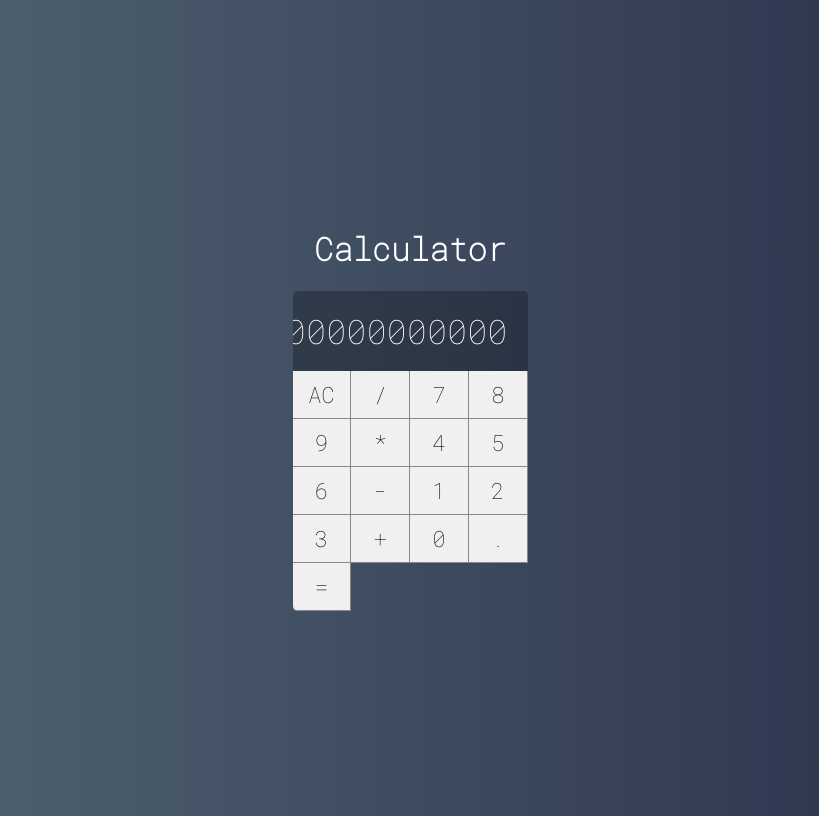
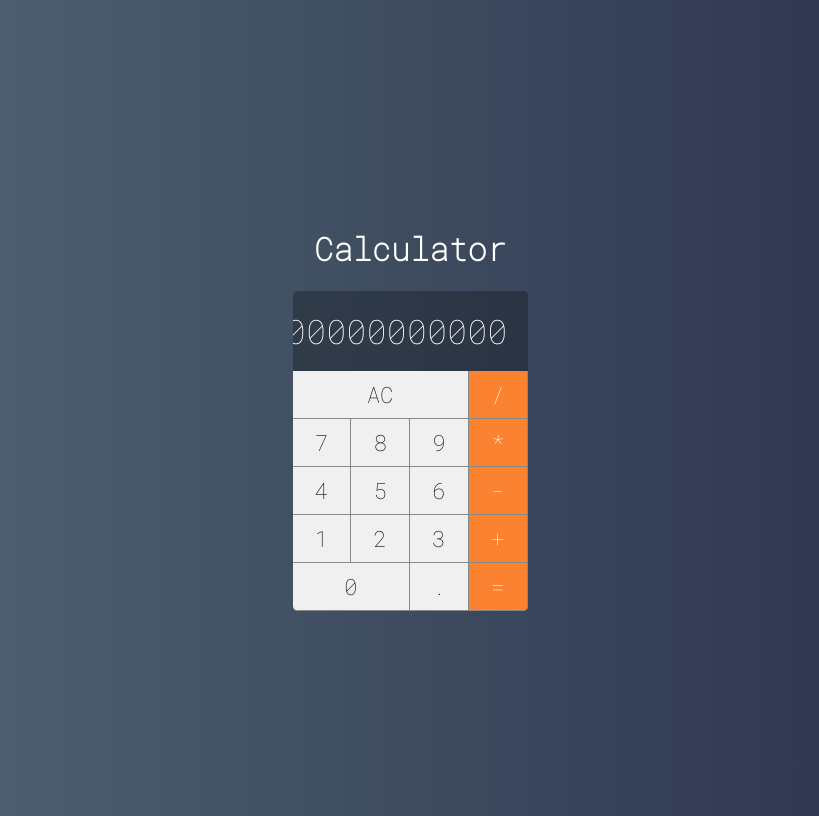
Before and after one commit to jeancrus/Calculator-based-mac, a React (Create React App) app: page / in a window 1280 px wide. Shown: the whole page, without its empty margins (230-1049 px from the left). Built offline with nearby package versions, Linux system fonts and the light colour scheme.

Commit message:
Using javascript to do operations and digits in the calculator

```diff
--- a/src/components/Button.css
+++ b/src/components/Button.css
@@ -11,3 +11,24 @@
     border-bottom: var(--border-button);
     outline: none;
 }
+
+.button:active {
+    background-color: #ccc;
+}
+
+.button.double {
+    grid-column: span 2;
+}
+
+.button.triple {
+    grid-column: span 3;
+}
+
+.button.operation {
+    background-color: #fa8231;
+    color: #FFF;
+}
+
+.button.operation:active {
+    background-color: #fa8231cc;
+}
--- a/src/components/Button.jsx
+++ b/src/components/Button.jsx
@@ -1,6 +1,32 @@
 import React from 'react'
 import './Button.css'
 
+
 export default props => {
-    return <button className='button'>{props.label}</button>
+    let classes = 'button '
+    classes += props.operation ? 'operation' : ''
+    classes += props.double ? 'double' : ''
+    classes += props.triple ? 'triple' : ''
+
+    return (
+        <button
+            onClick={e => props.click && props.click(props.label)}
+            className={classes}>
+            {props.label}
+        </button>
+    )
+
 }
+
+// export default props => {
+//     return <button
+    // onClick={e => props.click && props.click(e.target.innerHTML)}
+    //  className={`
+//         button
+//         ${props.operation ? 'operation' : ''}
+//         ${props.double ? 'double' : ''}
+//         ${props.triple ? 'triple' : ''}
+//     `}>
+//         {props.label}
+//     </button>
+// }
--- a/src/main/Calculator.jsx
+++ b/src/main/Calculator.jsx
@@ -4,27 +4,54 @@
 import Display from '../components/Display'
 
 export default class Calculator extends Component {
+
+    constructor(props) {
+        super(props)
+        this.clearMemory = this.clearMemory.bind(this)
+        this.setOperation = this.setOperation.bind(this)
+        this.addDigit = this.addDigit.bind(this)
+    }
+
+    clearMemory() {
+        console.log('limpar')
+    }
+
+    setOperation() {
+        console.log('operation');
+
+    }
+
+    addDigit(n) {
+        console.log(n);
+
+    }
+
     render() {
+        // const addDigit = n => this.addDigit(n)
+        // const setOperation = op => this.setOperation(op) outras formas para configurar o this para instancia atual
+
         return (
             <div className="calculator">
                 <Display value={100000000000000} />
-                <Button label="AC" />
-                <Button label="/" />
-                <Button label="7" />
-                <Button label="8" />
-                <Button label="9" />
-                <Button label="*" />
-                <Button label="4" />
-                <Button label="5" />
-                <Button label="6" />
-                <Button label="-" />
-                <Button label="1" />
-                <Button label="2" />
-                <Button label="3" />
-                <Button label="+" />
-                <Button label="0" />
-                <Button label="." />
-                <Button label="=" />
+                <Button label="AC" click={this.clearMemory} triple />
+                {/* <Button label="AC" click={() => this.clearMemory()} /> usado com arrow function */}
+                <Button label="/" click={this.setOperation} operation />
+                {/* <Button label="/" click={setOperation} /> usado com arrow function */}
+                <Button label="7" click={this.addDigit} />
+                <Button label="8" click={this.addDigit} />
+                <Button label="9" click={this.addDigit} />
+                <Button label="*" click={this.setOperation} operation />
+                <Button label="4" click={this.addDigit} />
+                <Button label="5" click={this.addDigit} />
+                <Button label="6" click={this.addDigit} />
+                <Button label="-" click={this.setOperation} operation />
+                <Button label="1" click={this.addDigit} />
+                <Button label="2" click={this.addDigit} />
+                <Button label="3" click={this.addDigit} />
+                <Button label="+" click={this.setOperation} operation />
+                <Button label="0" click={this.addDigit} double />
+                <Button label="." click={this.addDigit} />
+                <Button label="=" click={this.setOperation} operation />
             </div>
         )
     }
```
